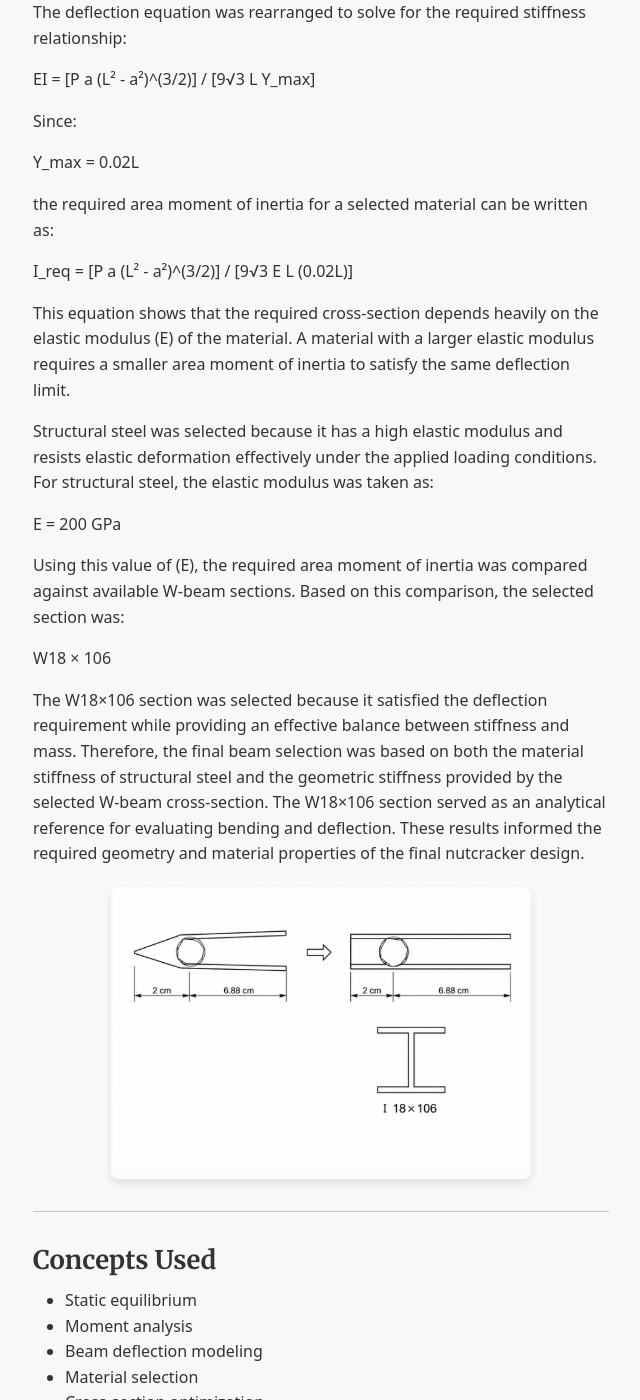
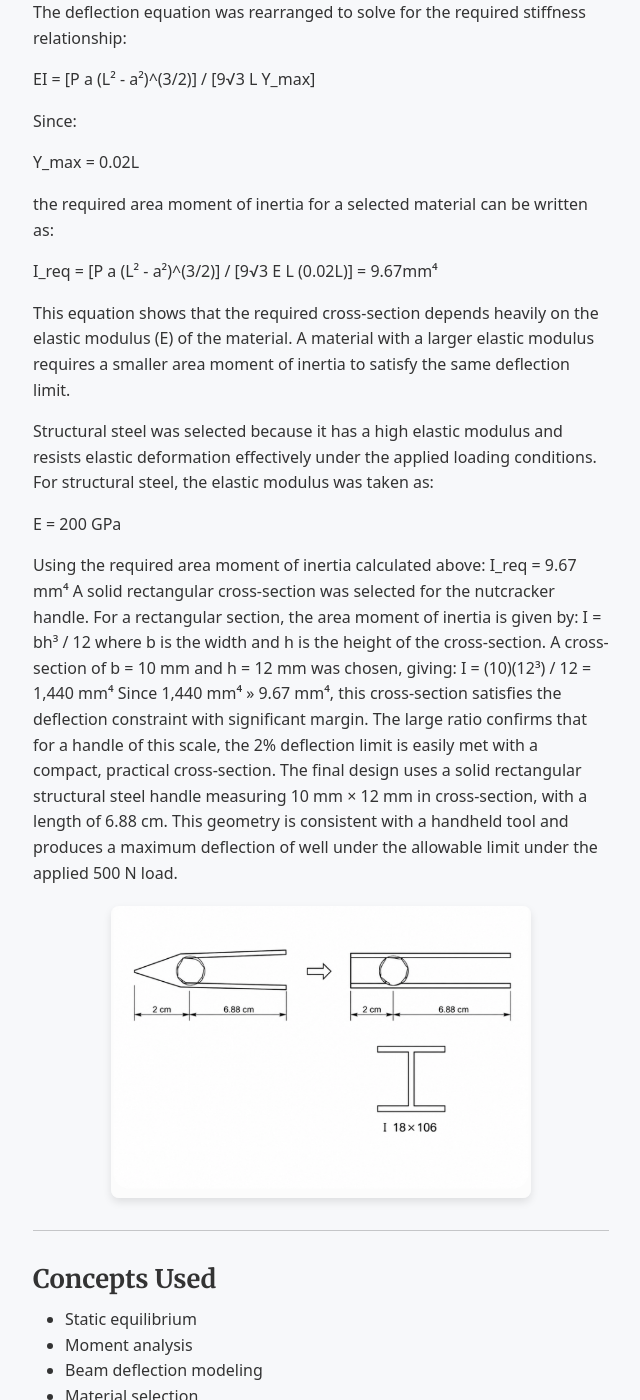
Before and after one commit to seamus-finn/seamus-finn.github.io, a Jekyll site: the page built from _projects/2026-Nutcracker.md, in a window 1280 px wide and 1400 px high, scrolled down 3639 px. Shown: the whole window, without its empty margins (319-959 px from the left). Built offline with Jekyll 4.4.1, drawn with Linux system fonts in a browser that asks for light colours.

Commit message:
Update 2026-Nutcracker.md

```diff
--- a/_projects/2026-Nutcracker.md
+++ b/_projects/2026-Nutcracker.md
@@ -109,7 +109,7 @@ Y_max = 0.02L
 
 the required area moment of inertia for a selected material can be written as:
 
-I_req = [P a (L² - a²)^(3/2)] / [9√3 E L (0.02L)]
+I_req = [P a (L² - a²)^(3/2)] / [9√3 E L (0.02L)] = 9.67mm⁴
 
 This equation shows that the required cross-section depends heavily on the elastic modulus (E) of the material. A material with a larger elastic modulus requires a smaller area moment of inertia to satisfy the same deflection limit.
 
@@ -117,11 +117,15 @@ Structural steel was selected because it has a high elastic modulus and resists
 
 E = 200 GPa
 
-Using this value of (E), the required area moment of inertia was compared against available W-beam sections. Based on this comparison, the selected section was:
 
-W18 × 106
-
-The W18×106 section was selected because it satisfied the deflection requirement while providing an effective balance between stiffness and mass. Therefore, the final beam selection was based on both the material stiffness of structural steel and the geometric stiffness provided by the selected W-beam cross-section. The W18×106 section served as an analytical reference for evaluating bending and deflection. These results informed the required geometry and material properties of the final nutcracker design.
+Using the required area moment of inertia calculated above:
+I_req = 9.67 mm⁴
+A solid rectangular cross-section was selected for the nutcracker handle. For a rectangular section, the area moment of inertia is given by:
+I = bh³ / 12
+where b is the width and h is the height of the cross-section. A cross-section of b = 10 mm and h = 12 mm was chosen, giving:
+I = (10)(12³) / 12 = 1,440 mm⁴
+Since 1,440 mm⁴ >> 9.67 mm⁴, this cross-section satisfies the deflection constraint with significant margin. The large ratio confirms that for a handle of this scale, the 2% deflection limit is easily met with a compact, practical cross-section.
+The final design uses a solid rectangular structural steel handle measuring 10 mm × 12 mm in cross-section, with a length of 6.88 cm. This geometry is consistent with a handheld tool and produces a maximum deflection of well under the allowable limit under the applied 500 N load.
 
 ![Final nutcracker beam model]({{ "/assets/images/nutcracker_diagram_2.png" | relative_url }}){: .project-image }
 
```
